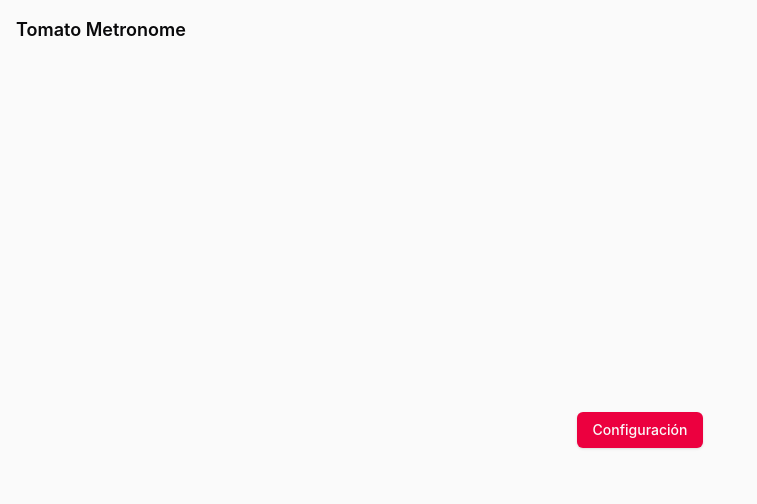
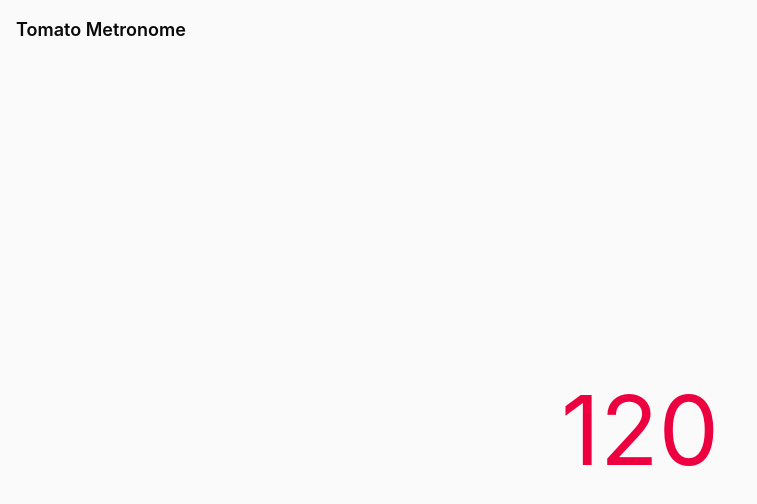
Before and after one commit to xcxsar/tomato-metronome, a React (Vite) app: page / in a window 1280 px wide. Shown: the top 504 px of the page, without its empty margins (0-757 px from the left). Built offline with nearby package versions, Linux system fonts and the light colour scheme.

Commit message:
feat: Add TempoSelector and Header components

```diff
--- a/src/App.tsx
+++ b/src/App.tsx
@@ -1,10 +1,10 @@
 import { useState } from "react";
 
-import Button from "./components/atomic/button";
 import Container from "./components/atomic/container";
 import ConfigModal from "./modals/ConfigModal";
 import Navbar from "./components/composite/navbar";
 import IconButton from "./components/atomic/iconButton";
+import TempoSelector from "./components/composite/tempoSelector";
 
 function App() {
   const [isConfigModalOpen, setIsConfigModalOpen] = useState<boolean>(false);
@@ -18,11 +18,7 @@ function App() {
           />
         </Navbar>
         <div className="flex flex-col h-full items-center place-content-center">
-          <Button
-            message={"Configuración"}
-            type={"primary"}
-            click={() => setIsConfigModalOpen(true)}
-          />
+          <TempoSelector />
 
           <ConfigModal
             isOpen={isConfigModalOpen}
--- /dev/null
+++ b/src/components/atomic/header.tsx
@@ -0,0 +1,11 @@
+function Header({ text }: { text: string }) {
+  return (
+    <>
+      <h1 className="text-header-text text-8xl selection:text-header-text">
+        {text}
+      </h1>
+    </>
+  );
+}
+
+export default Header;
--- /dev/null
+++ b/src/components/composite/tempoSelector.tsx
@@ -0,0 +1,16 @@
+import Header from "../atomic/header";
+import IconButton from "../atomic/iconButton";
+
+function TempoSelector() {
+  return (
+    <>
+      <div className="flex flex-row items-center space-x-8">
+        <IconButton iconName="minus" click={() => {}} />
+        <Header text="120" />
+        <IconButton iconName="plus" click={() => {}} />
+      </div>
+    </>
+  );
+}
+
+export default TempoSelector;
--- a/src/styles.css
+++ b/src/styles.css
@@ -13,6 +13,7 @@
 
   /* Text */
   --color-app-text: var(--color-zinc-950);
+  --color-header-text: var(--color-rose-600);
   --color-title-text: var(--color-zinc-950);
   --color-selection-bg: var(--color-rose-600);
 
@@ -41,6 +42,7 @@
 
   /* Text */
   --color-app-text: var(--color-zinc-50);
+  --color-header-text: var(--color-rose-900);
   --color-title-text: var(--color-zinc-50);
   --color-selection-bg: var(--color-rose-600);
 
```
